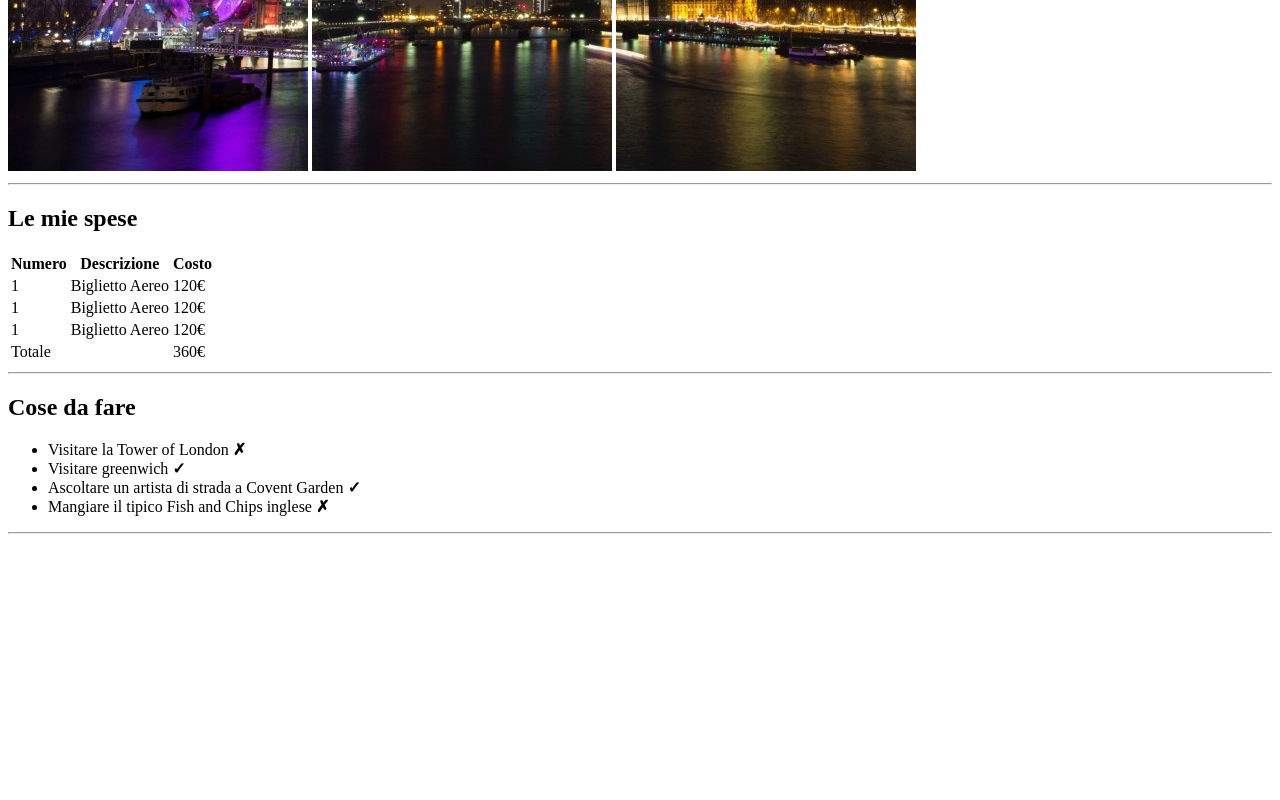
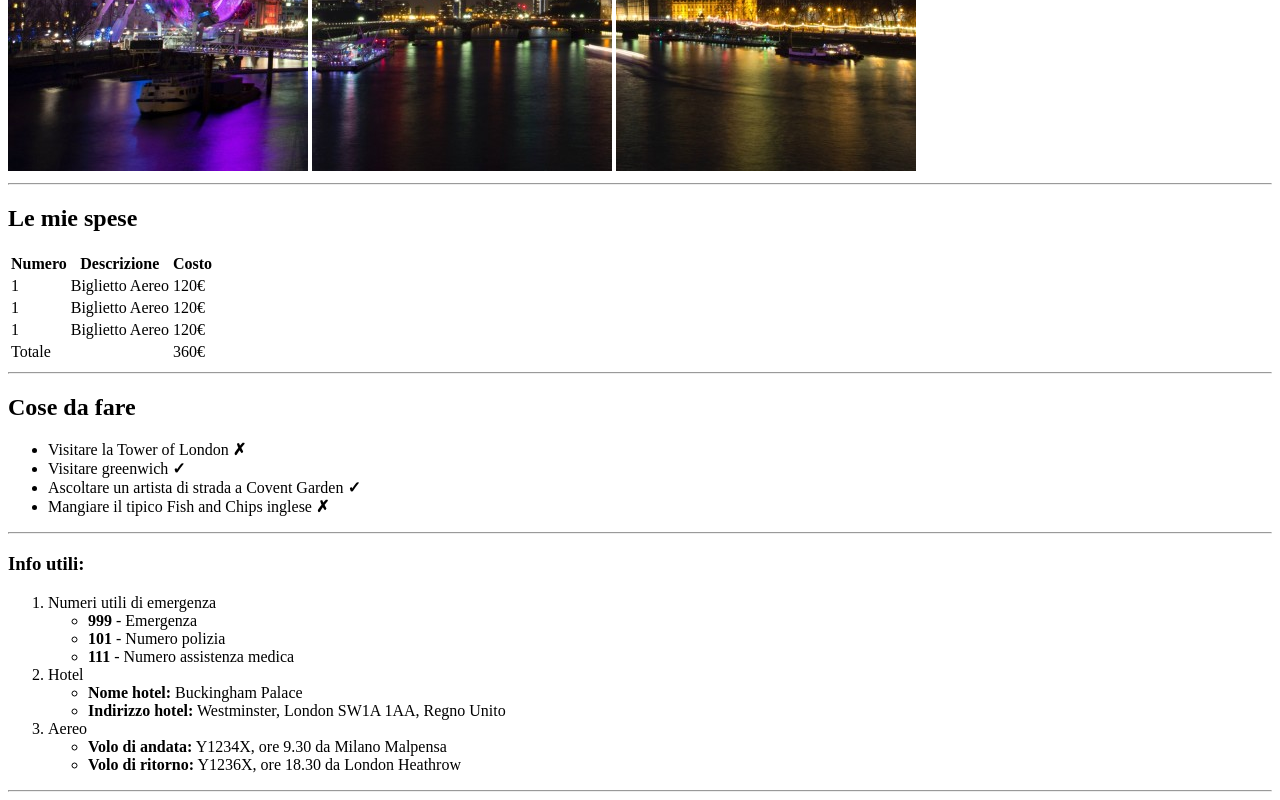
Before and after one commit to filippo1996/html-london-trip, a plain HTML site: page index.html in a window 1280 px wide. Shown: the part 496-1296 px from the top of the page. Before the commit the page ends 1038 px from the top, so only its background shows below. Drawn offline with Linux system fonts and the light colour scheme.

Commit message:
add section in main sezione info

```diff
--- a/index.html
+++ b/index.html
@@ -75,6 +75,37 @@
             <hr>
         </section>
         <!-- fine sezione delle cose da fare -->
+
+        <!-- inizio sezione info -->
+        <section>
+            <h3>Info utili:</h3>
+            <ol>
+                <li>
+                    Numeri utili di emergenza
+                    <ul>
+                        <li><strong>999</strong> - Emergenza</li>
+                        <li><strong>101</strong> - Numero polizia</li>
+                        <li><strong>111</strong> - Numero assistenza medica</li>
+                    </ul>
+                </li>
+                <li>
+                    Hotel
+                    <ul>
+                        <li><strong>Nome hotel:</strong> Buckingham Palace</li>
+                        <li><strong>Indirizzo hotel:</strong> Westminster, London SW1A 1AA, Regno Unito</li>
+                    </ul>
+                </li>
+                <li>
+                    Aereo
+                    <ul>
+                        <li><strong>Volo di andata:</strong> Y1234X, ore 9.30 da Milano Malpensa</li>
+                        <li><strong>Volo di ritorno:</strong> Y1236X, ore 18.30 da London Heathrow</li>
+                    </ul>
+                </li>
+            </ol>
+            <hr>
+        </section>
+        <!-- fine sezione info -->
     </main>
     <!-- fine contenuto nel corpo -->
 
```
